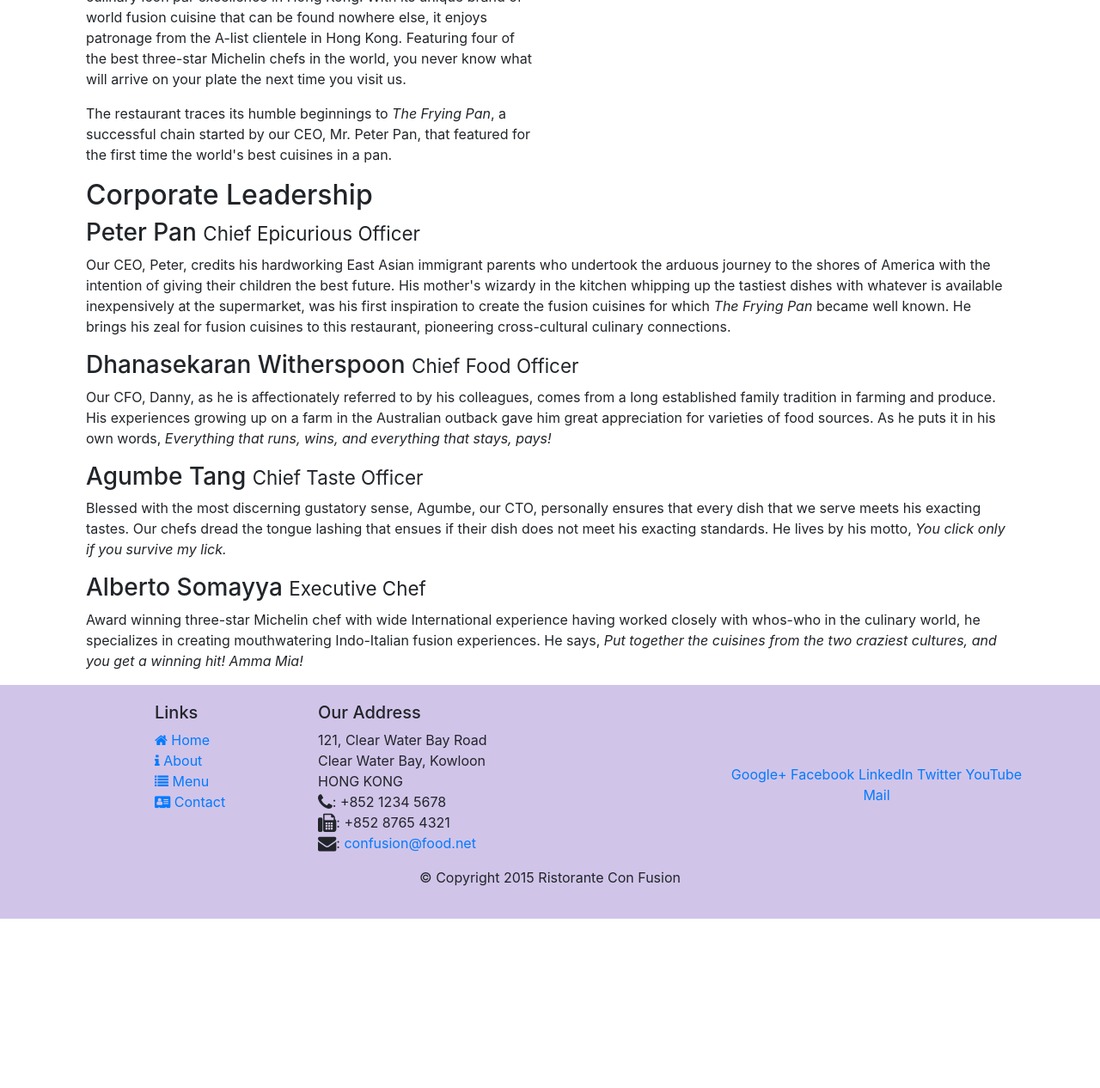
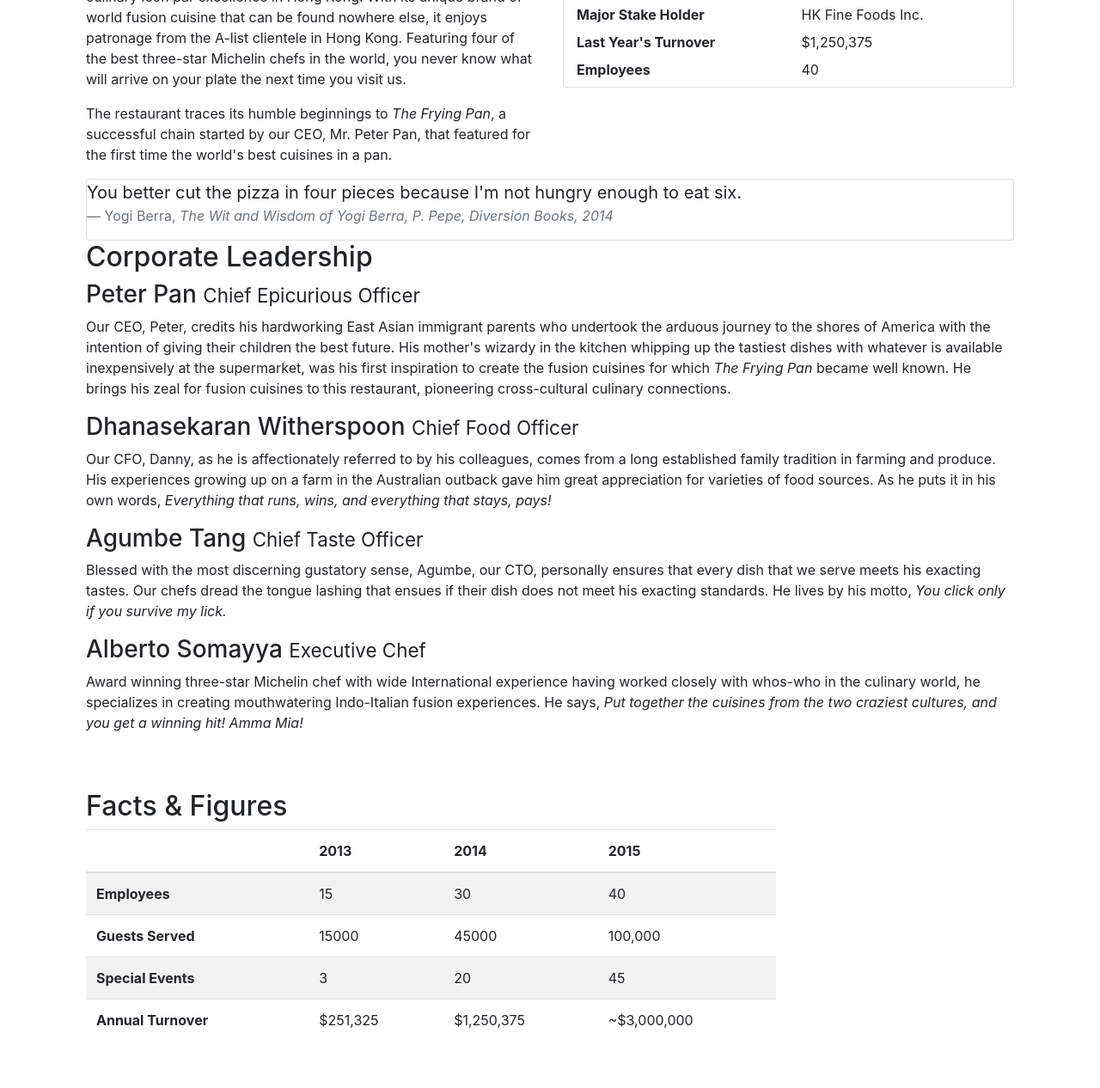
Before and after one commit to anmolsingh12/CourseEra-Assignment1, a website: page aboutus.html in a window 1280 px wide. Shown: the part 528-1794 px from the top of the page at 86% size. Before the commit the page ends 1597 px from the top, so only its background shows below. Drawn offline with nearby package versions, Linux system fonts and the light colour scheme.

Commit message:
Tables and Cards

```diff
--- a/aboutus.html
+++ b/aboutus.html
@@ -25,11 +25,13 @@
         <div class="collapse navbar-collapse" id="collapsibleNavbar">
             <ul class="navbar-nav" id="collapsibleNavbar">
                 <li class="nav-item active">
-                            <a class="nav-link active" href="./index.html"><span class="fa fa-home fa-lg"></span> &nbsp;Home</a>
+                    <a class="nav-link" href="./index.html">
+                        <span class="fa fa-home fa-lg"></span> &nbsp;Home
+                    </a>
                 </li>
 
                 <li class="nav-item">
-                            <a class="nav-link" href="./aboutus.html "><span class="fa fa-info fa-lg"></span> &nbsp;About</a>
+                    <a class="nav-link active" href="./aboutus.html "><span class="fa fa-info fa-lg"></span> &nbsp;About</a>
                 </li>
 
                 <li class="nav-item">
@@ -42,6 +44,7 @@
             </ul>
         </div>
     </nav>
+
     <header class="jumbotron">
         <div class="container">
             <div class="row row-header">
@@ -73,7 +76,34 @@
                 <p>Started in 2010, Ristorante con Fusion quickly established itself as a culinary icon par excellence in Hong Kong. With its unique brand of world fusion cuisine that can be found nowhere else, it enjoys patronage from the A-list clientele in Hong Kong.  Featuring four of the best three-star Michelin chefs in the world, you never know what will arrive on your plate the next time you visit us.</p>
                 <p>The restaurant traces its humble beginnings to <em>The Frying Pan</em>, a successful chain started by our CEO, Mr. Peter Pan, that featured for the first time the world's best cuisines in a pan.</p>
             </div>
-            <div class="col-0 col-sm-6">
+            <div class="col-sm">
+                <div class="card">
+                    <h3 class="card-header bg-primary text-white">Facts At a Glance</h3>
+                    <div class="card-block">
+                        <dl class="row row-header">
+                            <dt class="col-6">Started</dt>
+                            <dd class="col-6">3 Feb 2013</dd>
+                            <dt class="col-6">Major Stake Holder</dt>
+                            <dd class="col-6">HK Fine Foods Inc.</dd>
+                            <dt class="col-6">Last Year's Turnover</dt>
+                            <dd class="col-6">$1,250,375</dd>
+                            <dt class="col-6">Employees</dt>
+                            <dd class="col-6">40</dd>
+                        </dl>
+                    </div>
+                </div>
+            </div>
+            <div class="col-12">
+                <div class="card card-block bg-faded">
+                    <blockquote class="blockquote">
+                        <p class="mb-0">You better cut the pizza in four pieces because
+                            I'm not hungry enough to eat six.</p>
+                        <footer class="blockquote-footer">Yogi Berra,
+                            <cite title="Source Title">The Wit and Wisdom of Yogi Berra,
+                                P. Pepe, Diversion Books, 2014</cite>
+                        </footer>
+                    </blockquote>
+                </div>
             </div>
         </div>
 
@@ -98,6 +128,50 @@
                 <p class="d-none d-md-block">Blessed with the most discerning gustatory sense, Agumbe, our CTO, personally ensures that every dish that we serve meets his exacting tastes. Our chefs dread the tongue lashing that ensues if their dish does not meet his exacting standards. He lives by his motto, <em>You click only if you survive my lick.</em></p>
                 <h3>Alberto Somayya <small>Executive Chef</small></h3>
                 <p class="d-none d-md-block">Award winning three-star Michelin chef with wide International experience having worked closely with whos-who in the culinary world, he specializes in creating mouthwatering Indo-Italian fusion experiences. He says, <em>Put together the cuisines from the two craziest cultures, and you get a winning hit! Amma Mia!</em></p>
+            </div>
+       </div>
+
+       <div class="row row-content">
+           <div class="col-12 col-sm-9">
+               <h2>Facts &amp; Figures</h2>
+               <div class="table-responsive">
+                    <table class="table table-striped">
+                    <thead class="thead-inverse">
+                        <tr>
+                            <th>&nbsp;</th>
+                            <th>2013</th>
+                            <th>2014</th>
+                            <th>2015</th>
+                        </tr>
+                    </thead>
+                    <tbody>
+                        <tr>
+                            <th>Employees</th>
+                            <td>15</td>
+                            <td>30</td>
+                            <td>40</td>
+                        </tr>
+                        <tr>
+                            <th>Guests Served</th>
+                            <td>15000</td>
+                            <td>45000</td>
+                            <td>100,000</td>
+                        </tr>
+                        <tr>
+                            <th>Special Events</th>
+                            <td>3</td>
+                            <td>20</td>
+                            <td>45</td>
+                        </tr>
+                        <tr>
+                            <th>Annual Turnover</th>
+                            <td>$251,325</td>
+                            <td>$1,250,375</td>
+                            <td>~$3,000,000</td>
+                        </tr>
+                    </tbody>
+                    </table>
+                    </div>
            </div>
        </div>
 
```
Also changed, not shown: index.html (indentation only). Lines whose indentation alone changed are shown as unchanged.
